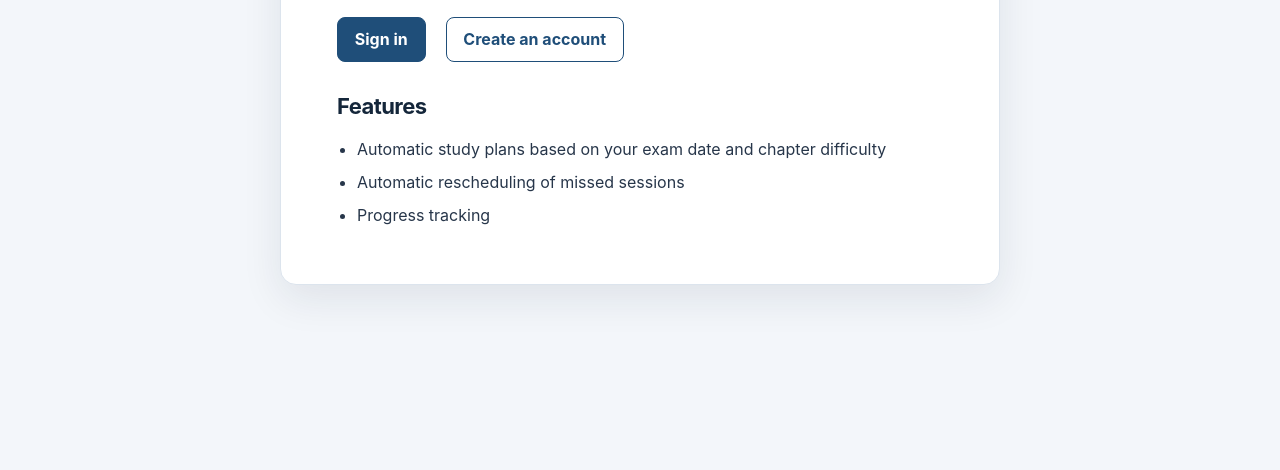
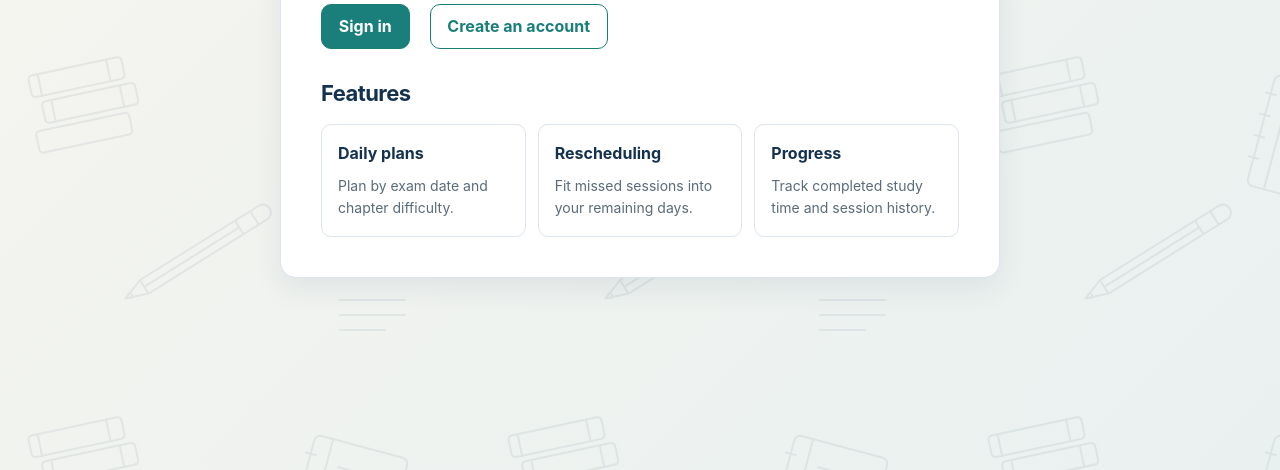
Before and after one commit to sanjidaanika-star/Softnote-Daily-planner-Reminder-system, a plain HTML site: page frontend/index.html in a window 1280 px wide. Shown: the part 330-800 px from the top of the page. Drawn offline with Linux system fonts and the light colour scheme.

Commit message:
Frontend: teal theme with background pattern

```diff
--- a/frontend/css/style.css
+++ b/frontend/css/style.css
@@ -122,17 +122,24 @@ th:first-child {
 }
 
 .public-page {
-  --page-bg: #f3f6fa;
+  --navy: #14324f;
+  --teal: #1a7f7a;
+  --paper: #f6f4ef;
+  --ink: #1d2b38;
+  --muted: #5b6b7a;
+  --page-bg: var(--paper);
   --card-bg: #fff;
-  --page-text: #27364a;
-  --page-heading: #14263a;
-  --accent: #1f4e79;
-  --accent-hover: #173d60;
-  --accent-wash: #edf4fa;
+  --page-text: var(--ink);
+  --page-heading: var(--navy);
+  --accent: var(--teal);
+  --accent-hover: #156a66;
+  --accent-wash: #edf6f5;
   --card-border: #dce4ed;
   --input-border: #8192a6;
-  --card-shadow: 0 14px 40px rgb(20 38 58 / 9%);
-  background: var(--page-bg);
+  --card-shadow: 0 10px 30px rgba(20,50,79,0.08);
+  background: linear-gradient(135deg, var(--paper), #e9f1f0);
+  position: relative;
+  isolation: isolate;
   color: var(--page-text);
   min-height: 100vh;
   font-family: Inter, system-ui, sans-serif;
@@ -163,9 +170,10 @@ th:first-child {
   width: calc(100% - 32px);
   max-width: 720px;
   margin-block: clamp(0.25rem, 4vw, 3rem) 2rem;
-  padding: clamp(1.25rem, 6vw, 3.5rem);
+  padding: 40px;
   background: var(--card-bg);
   border: 1px solid var(--card-border);
+  border-top: 4px solid var(--teal);
   border-radius: 16px;
   box-shadow: var(--card-shadow);
 }
@@ -258,3 +266,56 @@ th:first-child {
 .public-page form + p {
   margin: 1.25rem 0 0;
 }
+
+.public-page::before {
+  content: "";
+  position: fixed;
+  inset: 0;
+  z-index: -1;
+  pointer-events: none;
+  background-image: url("/assets/bg-study.svg");
+  opacity: 0.07;
+}
+
+.public-page .home-links a,
+.public-page form button,
+.public-page form + p a {
+  border-radius: 10px;
+}
+
+.public-home .feature-grid {
+  display: grid;
+  grid-template-columns: repeat(3, minmax(0, 1fr));
+  gap: 12px;
+  padding: 0;
+  list-style: none;
+}
+
+.public-home .feature-grid li {
+  margin: 0;
+  padding: 16px;
+  border: 1px solid var(--card-border);
+  border-radius: 10px;
+}
+
+.feature-grid h3 {
+  margin: 0 0 8px;
+  color: var(--navy);
+  font-size: 1rem;
+}
+
+.feature-grid p {
+  margin: 0;
+  color: var(--muted);
+  font-size: 0.875rem;
+}
+
+@media (max-width: 719px) {
+  .public-page main {
+    padding: 24px;
+  }
+
+  .public-home .feature-grid {
+    grid-template-columns: 1fr;
+  }
+}
--- a/frontend/index.html
+++ b/frontend/index.html
@@ -18,10 +18,10 @@
       <a href="/register.html">Create an account</a>
     </nav>
     <h2>Features</h2>
-    <ul>
-      <li>Automatic study plans based on your exam date and chapter difficulty</li>
-      <li>Automatic rescheduling of missed sessions</li>
-      <li>Progress tracking</li>
+    <ul class="feature-grid">
+      <li><h3>Daily plans</h3><p>Plan by exam date and chapter difficulty.</p></li>
+      <li><h3>Rescheduling</h3><p>Fit missed sessions into your remaining days.</p></li>
+      <li><h3>Progress</h3><p>Track completed study time and session history.</p></li>
     </ul>
   </main>
 </body>
```
Also changed, not shown: frontend/assets/bg-study.svg (added), 1 other file.
